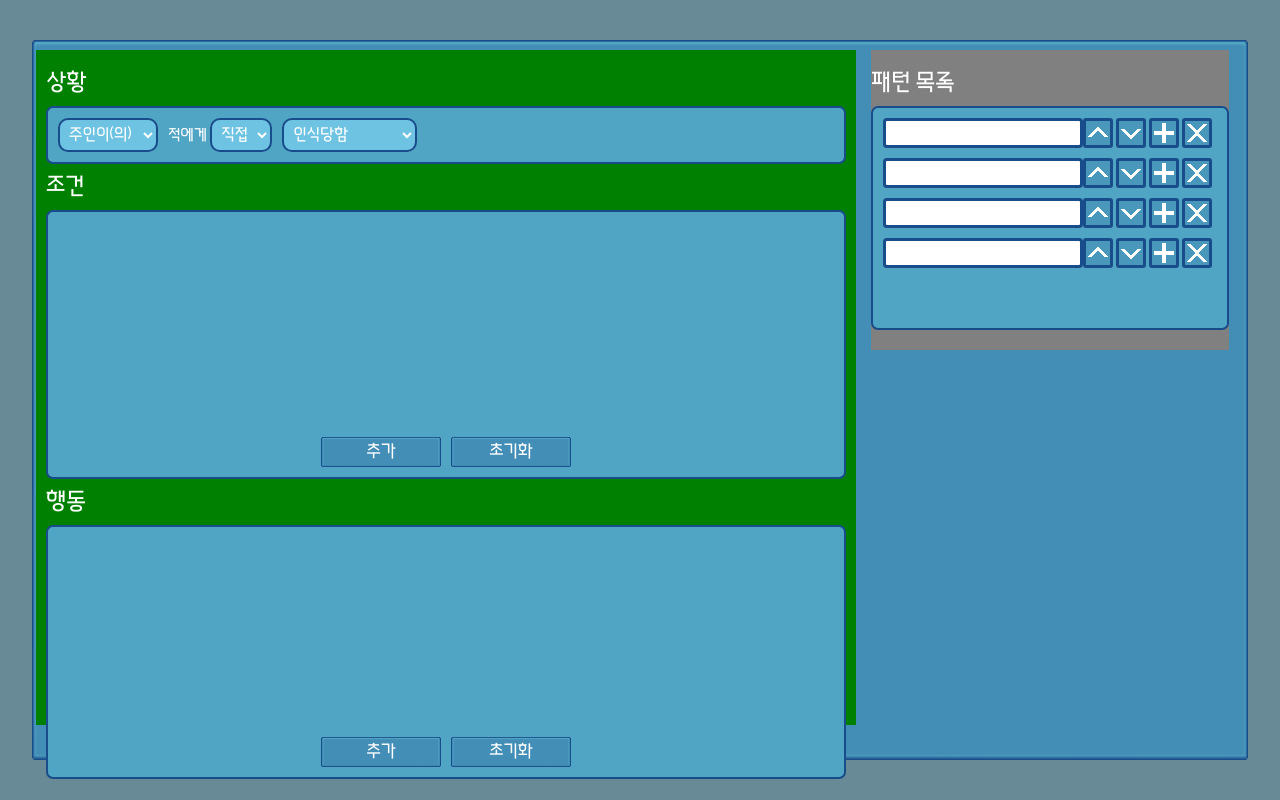
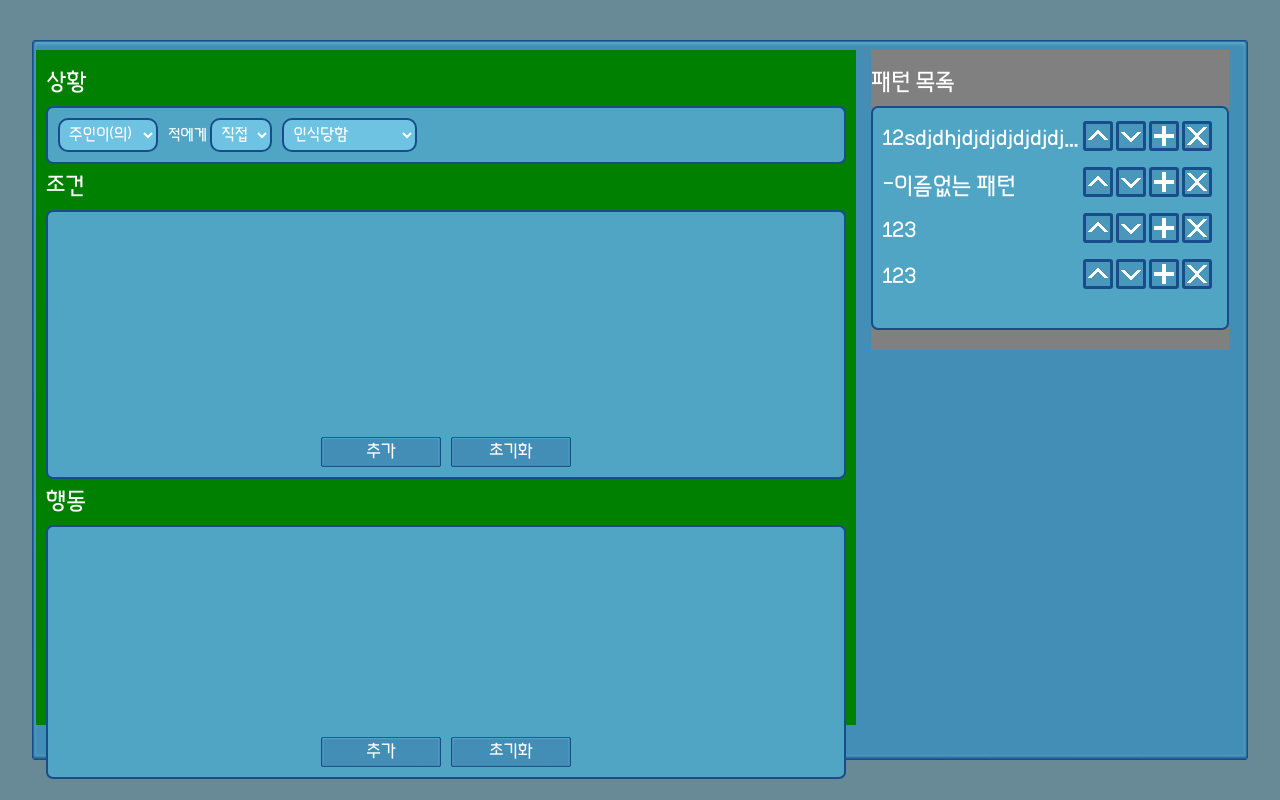
Before and after one commit to Nidurolak/jaewoo-sAI, a React (Create React App) app: page / in a window 1280 px wide. Both pictures are taken after a click on the button "AI 만들기". Built offline with nearby package versions, Linux system fonts and the light colour scheme.

Commit message:
fix : 구조 변경에 따른 atom값 수정과 반영

```diff
--- a/src/components/AIMakerTool/PatternButton.tsx
+++ b/src/components/AIMakerTool/PatternButton.tsx
@@ -2,7 +2,7 @@ import React, { useState, ChangeEvent, useEffect, useMemo } from 'react';
 import { styled } from 'styled-components';
 import { useRecoilState } from 'recoil';
 import SelectButton from './RadioButton';
-import { AIMakingConditionArrayAtom, AIMakingSequenceArrayAtom, AIPatternArrayAtom } from '../../store/atom';
+import { AIMakingConditionArrayAtom, AIMakingSequenceArrayAtom, AIPatternArrayAtom, CurrentAIPattern } from '../../store/atom';
 import XIconBlue from '../../assets/XIconBlue.png'
 import UpIconBlue from '../../assets/UpIconBlue.png'
 import PlusIconBlue from '../../assets/PlusIconBlue.png'
@@ -12,9 +12,11 @@ import { BoxProps } from '../../utils/types';
 
 function PatternButton({ indexNum, optionValue }: Partial<BoxProps>) {
     const [partternValue, setPatternValue] = useRecoilState(AIPatternArrayAtom);
+    const [currentPartternValue, setCurrentPatternValue] = useRecoilState(CurrentAIPattern);
     const [inputValue, setInputValue] = useState('');
-    var indexNumThis = indexNum != undefined ? indexNum : 0
+    let indexNumThis = indexNum != undefined ? indexNum : 0
 
+    console.log(currentPartternValue.currentIndex)
 
     const handleInputChange = (e: ChangeEvent<HTMLInputElement>) => {
         setInputValue(e.target.value);
@@ -24,12 +26,12 @@ function PatternButton({ indexNum, optionValue }: Partial<BoxProps>) {
     /**/const changeQueue = (index: number, isUp: boolean) => {
         console.log(index);
         console.log(partternValue.length);
-        var indexVal = partternValue[index]
+        let indexVal = partternValue[index]
         //위로 올릴 때
         if (isUp == true && index > 0) {
             console.log("sss");
-            setPatternValue((prevArray) => {
-                var val = [...prevArray];
+            setPatternValue((preletray) => {
+                let val = [...preletray];
                 val[index] = val[index - 1];
                 val[index - 1] = indexVal;
                 return val;
@@ -38,8 +40,8 @@ function PatternButton({ indexNum, optionValue }: Partial<BoxProps>) {
         //아래로 내릴 때
         else if (isUp == false && index + 1 < partternValue.length) {
             console.log("ddd");
-            setPatternValue((prevArray) => {
-                var val = [...prevArray];
+            setPatternValue((preletray) => {
+                let val = [...preletray];
                 val[index] = val[index + 1];
                 val[index + 1] = indexVal;
                 return val;
@@ -48,7 +50,7 @@ function PatternButton({ indexNum, optionValue }: Partial<BoxProps>) {
     }
 
     const deleteDupleQueue = (index: number, isDel: boolean) => {
-        var DelVal = [...partternValue]
+        let DelVal = [...partternValue]
 
         isDel == true ? DelVal.splice(index, 1) : DelVal.splice(index, 0, DelVal[index]);
         setPatternValue(DelVal)
@@ -56,13 +58,21 @@ function PatternButton({ indexNum, optionValue }: Partial<BoxProps>) {
 
     const valueFocus = () => {
         console.log(partternValue[indexNumThis].key)
+        setCurrentPatternValue({
+            ...currentPartternValue,
+            currentIndex: indexNumThis,
+            name: optionValue!,
+            event: [["updatedEvent"]],
+            condition: [["updatedCondition"]],
+            sequence: [["updatedSequence"]]
+        });
     }
 
     return (
         <Container >
             <BoxTextWraper>
+                {currentPartternValue.currentIndex == indexNumThis ? <Input></Input> : <h2 onClick={valueFocus}>{optionValue}</h2>}
 
-                <Input></Input>
             </BoxTextWraper>
             <ButtonBox>
                 <ButtonDiv image={UpIconBlue} onClick={() => changeQueue(indexNumThis, true)}></ButtonDiv>
@@ -129,5 +139,9 @@ h2 {
     overflow: hidden;
     text-overflow: ellipsis;
     cursor: pointer;
+    user-select: none;
+  &:hover {
+    color: rgb(200, 200, 200);
+  }
 }
 `
--- a/src/components/AIMakerTool/PatternListMaker.tsx
+++ b/src/components/AIMakerTool/PatternListMaker.tsx
@@ -19,7 +19,7 @@ function PatternListMaker() {
       <h2>패턴 목록</h2>
       <ListContainer>
         <ScrollBox>
-          {partternValue.map((Option, index) => (<PatternButton key={Option.key + index} indexNum={index} optionValue={Option.key}></PatternButton>))}
+          {partternValue.map((Option, index) => (<PatternButton key={Option.key + index} indexNum={index} optionValue={Option.key != "" ? Option.key : "-이름없는 패턴"}></PatternButton>))}
         </ScrollBox>
       </ListContainer>
     </ColummBox>)
--- a/src/store/atom.tsx
+++ b/src/store/atom.tsx
@@ -52,13 +52,13 @@ export const AIMakingSequenceArrayAtom = atom<string[][]>({
 });
 export const AIPatternArrayAtom = atom<PatternType[]>({
     key: "PatternAtomState",
-    default: [{ key: "12sdjdhjdjdjdjdjdjdjdjdjdjdjdjdjdjj3", list: { name: "asds", event: [], condition: [], sequence: [] } }, { key: "123", list: { name: "asds", event: [], condition: [], sequence: [] } }, { key: "123", list: { name: "asds", event: [], condition: [], sequence: [] } }, { key: "123", list: { name: "asds", event: [], condition: [], sequence: [] } },]
+    default: [{ key: "12sdjdhjdjdjdjdjdjdjdjdjdjdjdjdjdjj3", list: { name: "asds", event: [], condition: [], sequence: [] } }, { key: "", list: { name: "asds", event: [], condition: [], sequence: [] } }, { key: "123", list: { name: "asds", event: [], condition: [], sequence: [] } }, { key: "123", list: { name: "asds", event: [], condition: [], sequence: [] } },]
 });
 
 //아톰값에 들어가야할 것. 1. 패턴 인덱스 2.패턴 밸류 3. 패턴 하나 누르면 그 값으로 이벤트컨디션시퀸스 재조립
-export const CurrentAIPattern = atom<AIPattern>({
+export const CurrentAIPattern = atom<AIPattern & { currentIndex: number }>({
     key: "CurrentAI",
-    default: { name: "", event: [], condition: [], sequence: [] }
+    default: { currentIndex: -1, name: "", event: [], condition: [], sequence: [] }
 })
 
 /*xport const AIMakingEventArrayAtom = atom<string[][]>({
```
